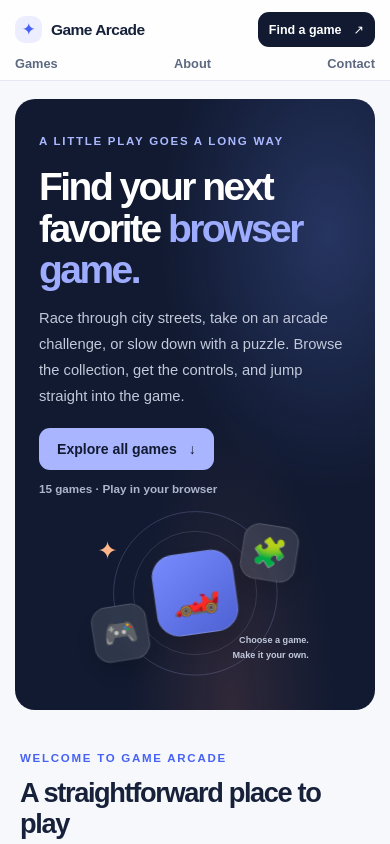
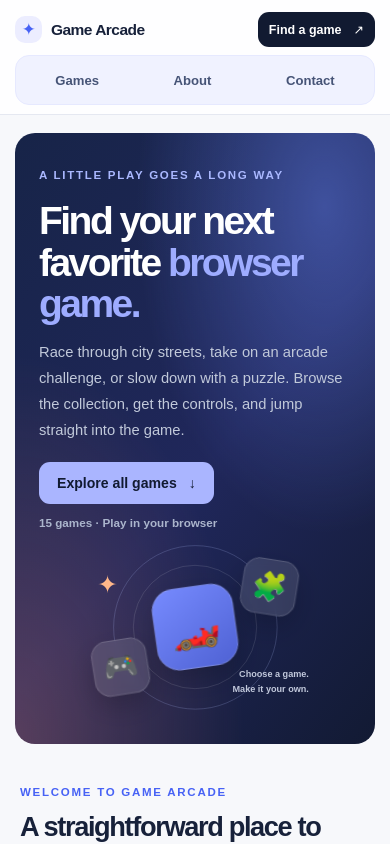
Before and after one commit to Bharat-saini123/google-html-games, a Next.js app: page / in a window 390 px wide. Shown: the top 844 px of the page. Built offline with nearby package versions, Linux system fonts and the light colour scheme.

Commit message:
update code

```diff
--- a/app/globals.css
+++ b/app/globals.css
@@ -1480,13 +1480,28 @@ main {
   .main-nav {
     order: 3;
     width: 100%;
-    justify-content: space-between;
-    gap: 10px;
-    margin: 9px 0 0;
+    justify-content: space-around;
+    gap: 4px;
+    margin: 8px 0 0;
+    padding: 4px;
+    border: 1px solid #e6e9ff;
+    border-radius: 14px;
+    background: #f0f2ff;
   }
 
   .main-nav a {
-    font-size: 0.8rem;
+    display: inline-flex;
+    min-height: 40px;
+    align-items: center;
+    justify-content: center;
+    padding: 0 10px;
+    border-radius: 10px;
+    color: #465477;
+    font-size: 0.82rem;
+  }
+
+  .main-nav a:hover {
+    background: white;
   }
 
   .header-cta {
@@ -1502,6 +1517,10 @@ main {
     margin-top: 18px;
     padding: 32px 24px 22px;
     border-radius: 20px;
+    background:
+      radial-gradient(ellipse at 86% 12%, rgba(108, 139, 255, 0.42), transparent 43%),
+      radial-gradient(ellipse at 0% 100%, rgba(255, 135, 109, 0.25), transparent 45%),
+      linear-gradient(130deg, #172448 0%, #20275b 54%, #121a33 100%);
   }
 
   .hero h1 {
```
